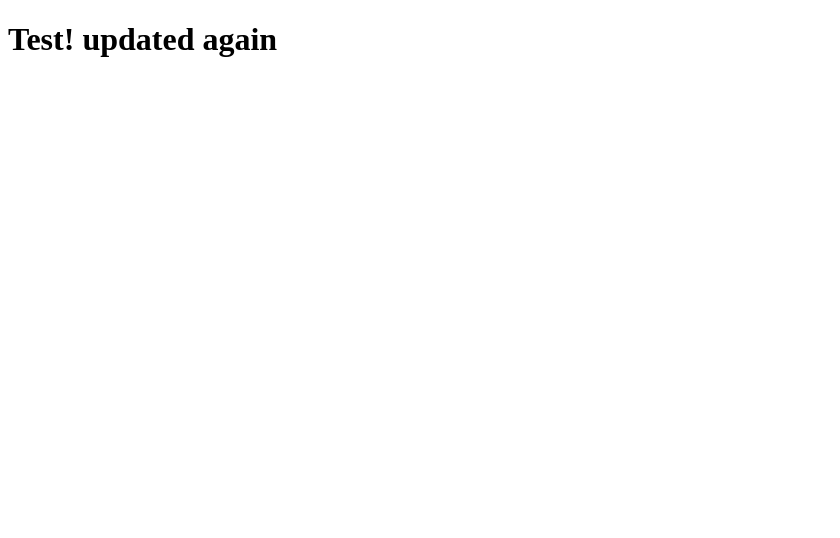
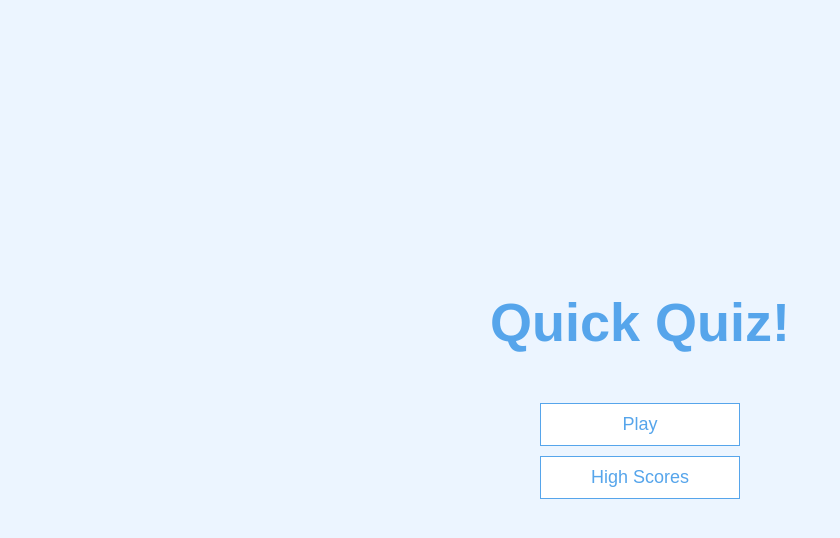
Before and after one commit to mdanny/core-javascript-html-css-quiz-app, a plain HTML site: page index.html in a window 1280 px wide. Shown: the whole page, without its empty margins (0-840 px from the left). Drawn offline with Linux system fonts and the light colour scheme.

Commit message:
style: add basic homepage components and style them

```diff
--- a/app.css
+++ b/app.css
@@ -0,0 +1,105 @@
+:root {
+    background-color: #ecf5ff;
+    font-size: 62.5%;
+}
+
+* {
+    box-sizing: border-box;
+    font-family: Arial, Helvetica, sans-serif;
+    margin: 0;
+    padding: 0;
+    color: #333;
+}
+
+h1,
+h2,
+h3,
+h4 {
+  margin-bottom: 1rem;
+}
+
+h1 {
+  font-size: 5.4rem;
+  color: #56a5eb;
+  margin-bottom: 5rem;
+}
+
+h1 > span {
+  font-size: 2.4rem;
+  font-weight: 500;
+}
+
+h2 {
+  font-size: 4.2rem;
+  margin-bottom: 4rem;
+  font-weight: 700;
+}
+
+h3 {
+  font-size: 2.8rem;
+  font-weight: 500;
+}
+
+/* UTILITIES */
+
+.container {
+  width: 100vw;
+  height: 100vh;
+  display: flex;
+  justify-content: center;
+  align-items: center;
+  max-width: 80rem;
+  margin: 0 auto;
+}
+
+.container > * {
+  width: 100%;
+}
+
+.flex-column {
+  display: flex;
+  flex-direction: column;
+}
+
+.flex-center {
+  justify-content: center;
+  align-items: center;
+}
+
+.justify-center {
+  justify-content: center;
+}
+
+.text-center {
+  text-align: center;
+}
+
+.hidden {
+  display: none;
+}
+
+/* BUTTONS */
+.btn {
+  font-size: 1.8rem;
+  padding: 1rem 0;
+  width: 20rem;
+  text-align: center;
+  border: 0.1rem solid #56a5eb;
+  margin-bottom: 1rem;
+  text-decoration: none;
+  color: #56a5eb;
+  background-color: white;
+}
+
+.btn:hover {
+    cursor: pointer;
+    box-shadow: 0 0.4rem 1.4rem 0 rgba(86, 185, 235, 0.5);
+    transform: translateY(-0.1rem);
+    transition: transform 150ms;
+  }
+
+  .btn[disabled]:hover {
+    cursor: not-allowed;
+    box-shadow: none;
+    transform: none;
+  }
--- a/index.html
+++ b/index.html
@@ -8,6 +8,12 @@
     <link rel="stylesheet" href="app.css">
 </head>
 <body>
-    <h1>Test! updated again</h1>
+    <div class="container">
+        <div id="home" class="flex-center flex-column">
+            <h1>Quick Quiz!</h1>
+            <a class="btn" href="/game.html">Play</a>
+            <a class="btn" href="/highscores.html">High Scores</a>
+        </div>
+    </div>
 </body>
 </html>
```
